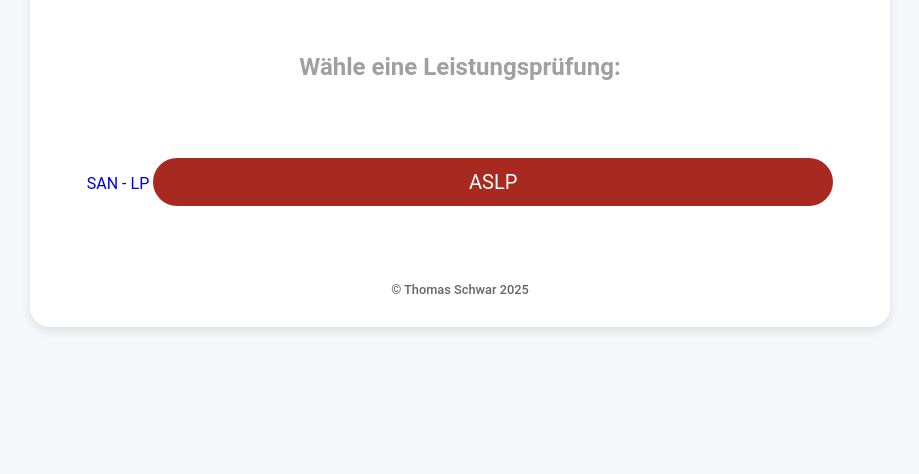
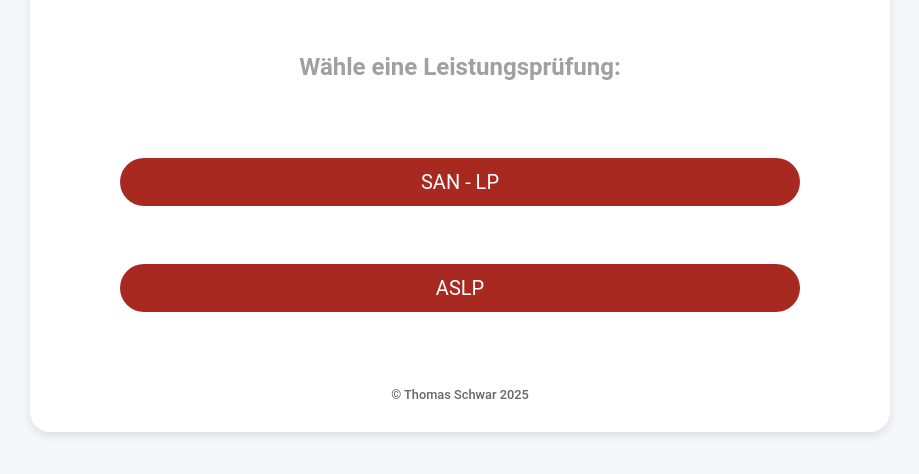
Before and after one commit to ffseggauberg/ffseggauberg.github.io, a plain HTML site: page index.html in a window 1280 px wide. Shown: the part 166-640 px from the top of the page, without its empty margins (180-1099 px from the left). Drawn offline with Linux system fonts and the light colour scheme.

Commit message:
Update index.html

```diff
--- a/index.html
+++ b/index.html
@@ -93,7 +93,8 @@
         <h1 class="bottom-space">Fragen Leistungsprüfungen</h1>
         <h2>Wähle eine Leistungsprüfung:</h1>
 
-        <a class="bottom-space-min" href="sanlp.html" class="button">SAN - LP</a>
+        <a href="sanlp.html" class="button">SAN - LP</a>
+        <p class="bottom-space-min" ></p>
         <a href="aslp.html" class="button">ASLP</a>
 
         <div class="author">&copy; Thomas Schwar 2025</div>
```
